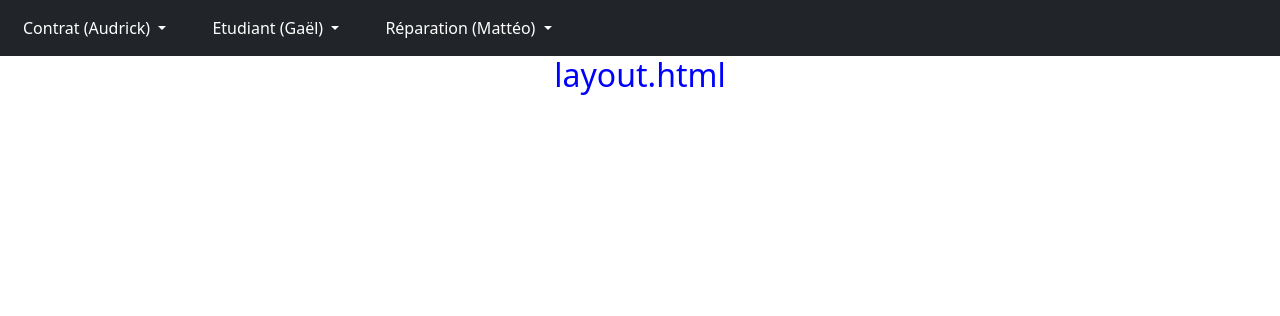
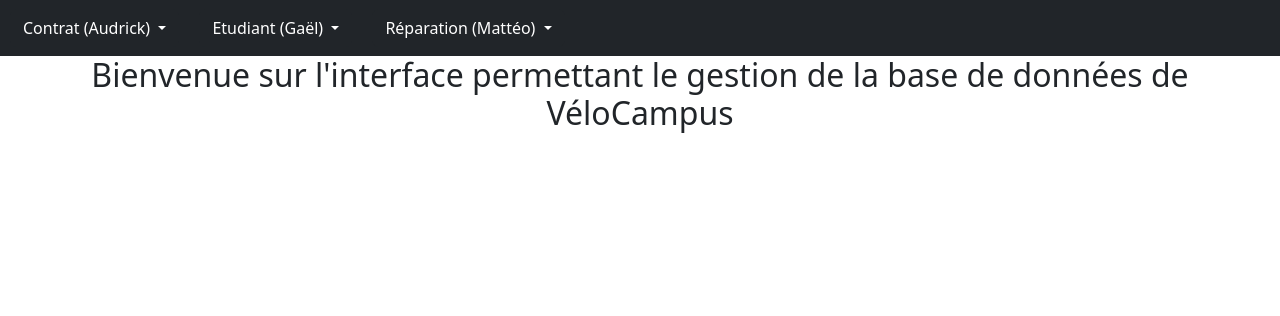
Before and after one commit to asoltner-iut90/velocampus, a Flask app: page / in a window 1280 px wide. Shown: the top 316 px of the page. Run offline with Flask 3, Linux system fonts and the light colour scheme; some libraries are stand-ins or nearby versions.

Commit message:
Update index.html

```diff
--- a/templates/index.html
+++ b/templates/index.html
@@ -26,7 +26,7 @@
 {% endwith %}
 
 {% block body %}
-    <h2 style="color:blue">layout.html</h2>
+    <h2>Bienvenue sur l'interface permettant le gestion de la base de données de VéloCampus</h2>
 {% endblock %}
 
 
```
